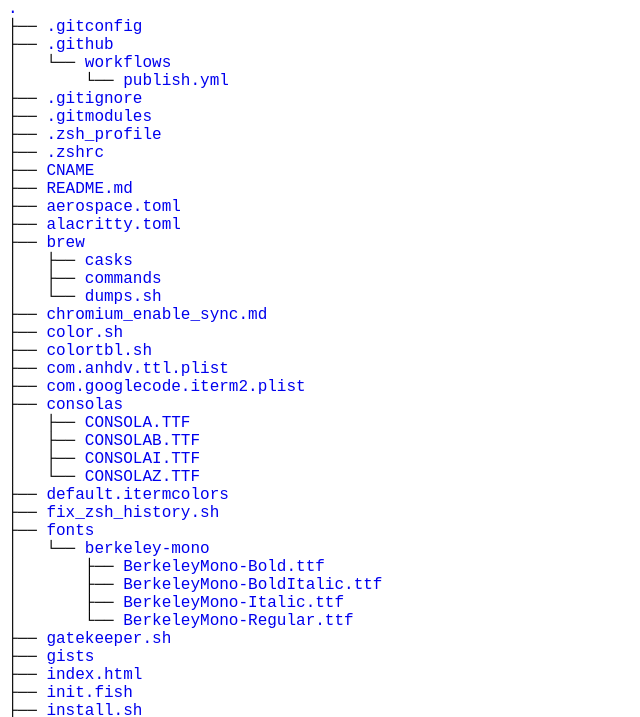
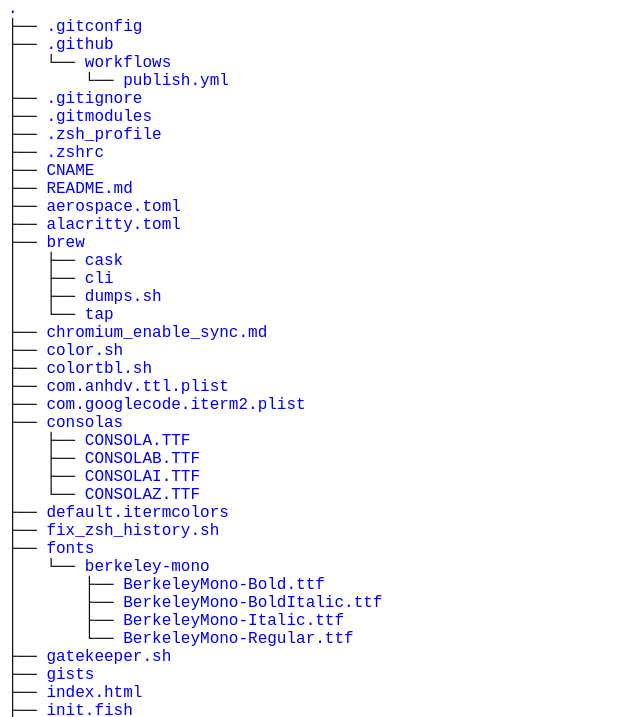
Before and after one commit to vietanhduong/vietanhduong, a plain HTML site: page index.html in a window 1280 px wide. Shown: the part 80-797 px from the top of the page, without its empty margins (0-640 px from the left). Drawn offline with Linux system fonts and the light colour scheme.

Commit message:
Automated publish

```diff
--- a/index.html
+++ b/index.html
@@ -39,9 +39,10 @@
 	├── <a href="https://raw.githubusercontent.com/vietanhduong/vietanhduong/main/aerospace.toml">aerospace.toml</a><br>
 	├── <a href="https://raw.githubusercontent.com/vietanhduong/vietanhduong/main/alacritty.toml">alacritty.toml</a><br>
 	├── <a href="https://raw.githubusercontent.com/vietanhduong/vietanhduong/main/brew/">brew</a><br>
-	│   ├── <a href="https://raw.githubusercontent.com/vietanhduong/vietanhduong/main/brew/casks">casks</a><br>
-	│   ├── <a href="https://raw.githubusercontent.com/vietanhduong/vietanhduong/main/brew/commands">commands</a><br>
-	│   └── <a href="https://raw.githubusercontent.com/vietanhduong/vietanhduong/main/brew/dumps.sh">dumps.sh</a><br>
+	│   ├── <a href="https://raw.githubusercontent.com/vietanhduong/vietanhduong/main/brew/cask">cask</a><br>
+	│   ├── <a href="https://raw.githubusercontent.com/vietanhduong/vietanhduong/main/brew/cli">cli</a><br>
+	│   ├── <a href="https://raw.githubusercontent.com/vietanhduong/vietanhduong/main/brew/dumps.sh">dumps.sh</a><br>
+	│   └── <a href="https://raw.githubusercontent.com/vietanhduong/vietanhduong/main/brew/tap">tap</a><br>
 	├── <a href="https://raw.githubusercontent.com/vietanhduong/vietanhduong/main/chromium_enable_sync.md">chromium_enable_sync.md</a><br>
 	├── <a href="https://raw.githubusercontent.com/vietanhduong/vietanhduong/main/color.sh">color.sh</a><br>
 	├── <a href="https://raw.githubusercontent.com/vietanhduong/vietanhduong/main/colortbl.sh">colortbl.sh</a><br>
```
